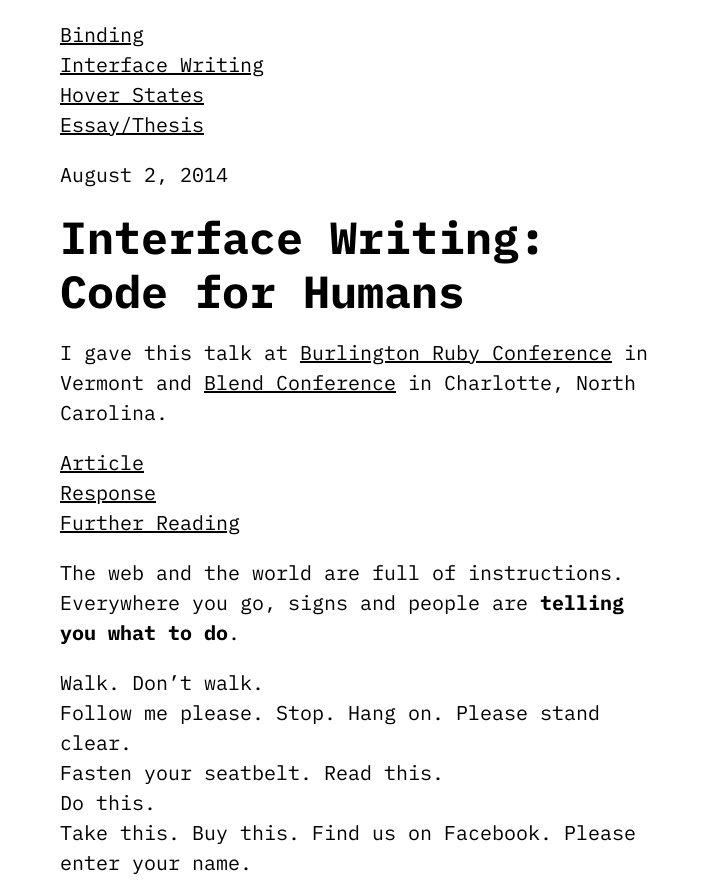
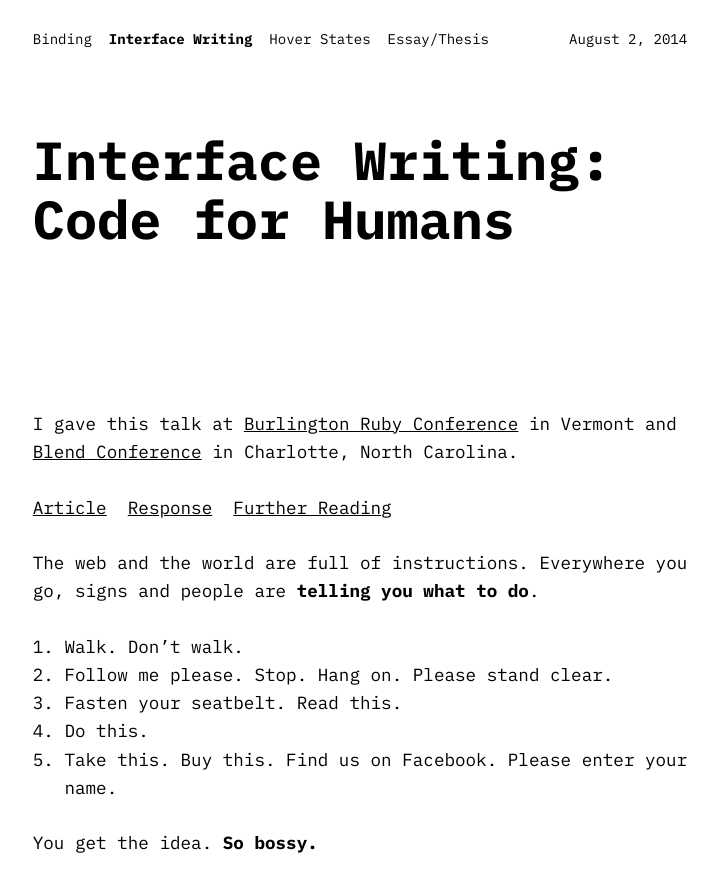
Before and after one commit to f638-typography/binding, a plain HTML site: page interface-writing/index.html in a window 1280 px wide. Shown: the top 881 px of the page, without its empty margins (280-998 px from the left). Drawn offline with Linux system fonts and the light colour scheme.

Commit message:
Adding a proper layout - continuing the common style (all pages) + one off for <p> on essay-thesis

```diff
--- a/essay-thesis/style.css
+++ b/essay-thesis/style.css
@@ -1 +1,7 @@
 :root {
+}
+
+/* the lines of the poem stand close together, the room is between its groups */
+section p {
+	margin-block-end: 0;
+}
--- a/hover-states/style.css
+++ b/hover-states/style.css
@@ -1,3 +1,2 @@
 :root {
-	--ratio: 2;
 }
--- a/styles/common.css
+++ b/styles/common.css
@@ -20,60 +20,159 @@
 
 	/*
 		New ideation how to set sizes
+		If we change the font, let us readjust only --size-md and/or ratio
 	*/
-	--size-md: 1.25rem;
-	--ratio: 1.5;
+	--size-md: 1.1rem;
+	--ratio: 1.25;
+	--size-sm: calc(var(--size-md) / var(--ratio));
 	--size-lg: calc(var(--size-md) * var(--ratio));
 	--size-xl: calc(var(--size-lg) * var(--ratio));
 
+	--size-title: 3.35rem; /* a single element that is one off: the title */
+
+	/* regular for the text, bold highlights */
+	--weight-md: 400;
+	--weight-lg: 700;
+
 	/*
-		Change this later to x characters wide of our font size
+		62 characters wide
+		https://typography-interaction-2627.github.io/topic/box-model/#constrained-by-min-max-
 	*/
-
-	--width-page: calc(var(--size-md) * 32);
+	--width-page: 62ch;
 }
 
 body {
-	max-width: var(--width-page);
-	margin-inline: auto;
-	padding: var(--size-md);
+	padding-inline: var(--size-md);
 	background-color: var(--color-bg);
 	color: var(--color-text);
 	font-family: var(--font-text);
 	font-size: var(--size-md);
-	line-height: 1.5;
+	font-weight: var(--weight-md);
+	line-height: 1.6;
+}
+
+/*
+	setting max width to characters
+	on a small screen we make use of the most width
+
+	auto calculates space for inline
+	does not apply to mobile as max-width is not reached
+*/
+body > header,
+main,
+body > footer {
+	max-width: var(--width-page);
+	margin-inline: auto;
+}
+
+main {
+	padding-block: calc(var(--size-title) * 2);
+}
+
+/*
+	The top: a row of small things (links, date), then the title
+	The end mirrors it: the author, then a row of small things
+*/
+body > header,
+body > footer {
+	display: flex;
+	flex-wrap: wrap; /* on a small screen the row breaks by itself */
+	justify-content: space-between;
+	align-items: baseline; /* all on the same line: baseline */
+	column-gap: var(--size-xl);
+
+	p {
+		margin-block-end: 0;
+		font-size: var(--size-sm);
+	}
+}
+
+body > header {
+	padding-block: var(--size-xl) var(--size-title);
+}
+
+body > footer {
+	padding-block: var(--size-title) var(--size-xl);
+}
+
+/*
+	adding weight to current page to distinguish
+
+	https://developer.mozilla.org/en-US/docs/Web/CSS/Reference/Selectors/Attribute_selectors
+	<a> elements with a title attribute
+	a[title] or e.g. a[href="https://example.org"]
+*/
+.binding {
+	font-size: var(--size-sm);
+
+	a {
+		text-decoration: none;
+	}
+
+	a[aria-current="page"] {
+		font-weight: var(--weight-lg);
+	}
 }
 
 h1,
 h2,
 h3 {
 	font-family: var(--font-header);
-	font-weight: bold;
+	font-weight: var(--weight-lg);
 	line-height: 1.2;
+	text-wrap: balance; /* balance sentence length */
 }
 
+/* the title at the top mirrors the author at the bottom: same size and style for our footer moment */
+h1,
+footer .author {
+	flex-basis: 100%; /* a row of its own */
+	font-weight: var(--weight-lg);
+	line-height: 1.1;
+	text-wrap: balance;
+
+	/*
+		a tenth of the window, up to --size-title
+		https://typography-interaction-2627.github.io/topic/responsive/#clamp
+	*/
+	font-size: min(var(--size-title), 10vw);
+
+}
+
+/* the same room at the top and at the end */
 h1 {
-	font-size: var(--size-xl);
+	margin-block-start: var(--size-title);
+}
+
+footer .author {
+	margin-block-end: var(--size-title);
 }
 
 h2 {
 	font-size: var(--size-lg);
 }
 
+/* more room above a header than below it */
 h2,
 h3 {
-	margin-block-start: var(--size-xl);
+	margin-block: var(--size-title) var(--size-sm);
 }
 
-h1,
-h2,
-h3,
 p,
 ul,
 ol,
 blockquote,
+figure,
 hr {
-	margin-block-end: var(--size-md);
+	margin-block-end: var(--size-xl);
+}
+
+/*
+	Improve line wrapping to avoid short final lines
+	https://developer.mozilla.org/en-US/docs/Web/CSS/Reference/Properties/text-wrap
+*/
+p {
+	text-wrap: pretty;
 }
 
 a {
@@ -81,12 +180,79 @@ a {
 }
 
 strong {
-	font-weight: bold;
+	font-weight: var(--weight-lg);
 }
 
-em {
+/*
+	<em> for a stressed word, <i> for a term, <cite> for a title,
+	<dfn> for the word we explain: all italic
+*/
+em,
+i,
+cite,
+dfn {
 	font-style: italic;
-	color: var(--color-accent);
+}
+
+/*
+	the dotted line tells that pointing at the short form shows the long one
+	cursor - help as style default
+	https://developer.mozilla.org/en-US/docs/Web/CSS/Reference/Properties/cursor
+*/
+abbr[title] {
+	text-decoration: underline dotted;
+	text-underline-offset: 0.25em;
+	cursor: help;
+}
+
+/* a date stays on one line */
+time {
+	white-space: nowrap;
+}
+
+/* the sentence that leads into a quote stays close to it */
+figure {
+	figcaption p {
+		margin-block-end: var(--size-sm);
+	}
+
+	blockquote,
+	blockquote p:last-child {
+		margin-block-end: 0;
+	}
+}
+
+/* what a linked picture shows */
+.example {
+	padding-inline-start: 2ch;
+}
+
+/* lists the way they are typed: a dash or a number, starting where the text starts */
+article ul,
+aside ul {
+	list-style-type: "– ";
+	padding-inline-start: 2ch;
+}
+
+article ol {
+	list-style-type: decimal;
+	padding-inline-start: 3ch;
+}
+
+.questions {
+	list-style-type: "? ";
+}
+
+.binding ul,
+article nav ul {
+	display: flex;
+	flex-wrap: wrap;
+	gap: 0 2ch;
+}
+
+article nav ul {
+	list-style: none;
+	padding-inline-start: 0;
 }
 
 hr {
```
